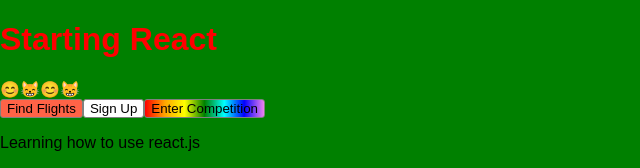
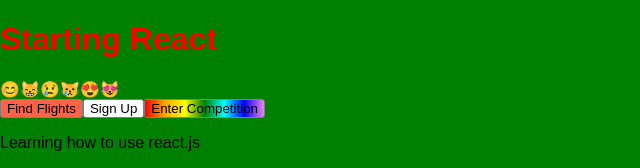
Before and after one commit to CarlCamit/ReactPractice, a React (Create React App) app: page / in a window 1280 px wide. Shown: the top 168 px of the page, without its empty margins (0-640 px from the left). Built offline with nearby package versions, Linux system fonts and the light colour scheme.

Commit message:
updated Emoji component to handle 'love' emotion

```diff
--- a/src/App.js
+++ b/src/App.js
@@ -12,8 +12,10 @@
 
         <Emoji />
         <Emoji cat />
-        <Emoji sad />
-        <Emoji cat sad />
+        <Emoji emotion='sad' />
+        <Emoji cat emotion='sad' />
+        <Emoji emotion='love' />
+        <Emoji cat emotion='love' />
 
         <br />
 
--- a/src/components/Emoji.js
+++ b/src/components/Emoji.js
@@ -1,11 +1,14 @@
 import React from 'react'
 
-function Emoji({ emotion = 'happy', cat = false }) {
+function Emoji({ emotion = 'happy', cat = false, }) {
     let text = ''
 
     if (cat) {
         if (emotion === 'sad') {
             text = '😿'
+        }
+        else if (emotion === 'love') {
+            text = '😻'
         }
         else {
             text = '😸'
@@ -14,6 +17,9 @@
     else {
         if (emotion === 'sad') {
             text = '😢'
+        }
+        else if (emotion === 'love') {
+            text = '😍'
         }
         else {
             text = '😊'
```
